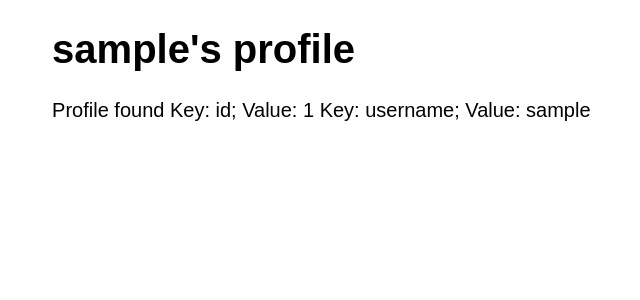
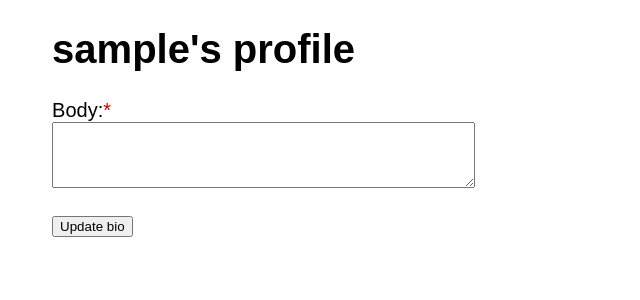
Before and after one commit to seasonedfish/news, a PHP site: the page made by profile.php in a window 1280 px wide. Shown: the part 80-380 px from the top of the page, without its empty margins (143-783 px from the left). Run offline with PHP 8.4, Linux system fonts and the light colour scheme; the visitor is signed in with stand-in values (Sample User, id 1); tables that the repository leaves empty or names only in its code hold one stand-in row (values such as "Sample post"); data that the repository does not hold is empty.

Commit message:
Add bio to profile.php

```diff
--- a/profile.php
+++ b/profile.php
@@ -33,14 +33,30 @@ include "includes/head.php";
         <h1>
             <?php echo $_GET["username"]; ?>'s profile
         </h1>
-        <p>
-            Profile found
-            <?php
-            foreach ($user as $key => $value) {
-                echo "Key: $key; Value: $value\n";
-            }
-            ?>
-        </p>
+        <?php
+        if ($_GET["username"] === $_SESSION["username"]) {
+            // Allow user to edit bio
+            echo <<<EOF
+            <form action="{$_SERVER['PHP_SELF']}?>" method="POST">
+            <p>
+                <label for="bio" class="required">Body:</label>
+                <br>
+                <textarea name="bio" id="bio" rows="4" cols="50" required>{$user["bio"]}</textarea>
+            </p>
+            <p>
+                <input type="submit" value="Update bio">
+            </p>
+            </form>
+            EOF;
+        } else {
+            // Display bio
+            echo <<<EOF
+            <p>
+                {$user["bio"]}
+            </p>
+            EOF;
+        }
+        ?>
     </main>
 </body>
 
```
